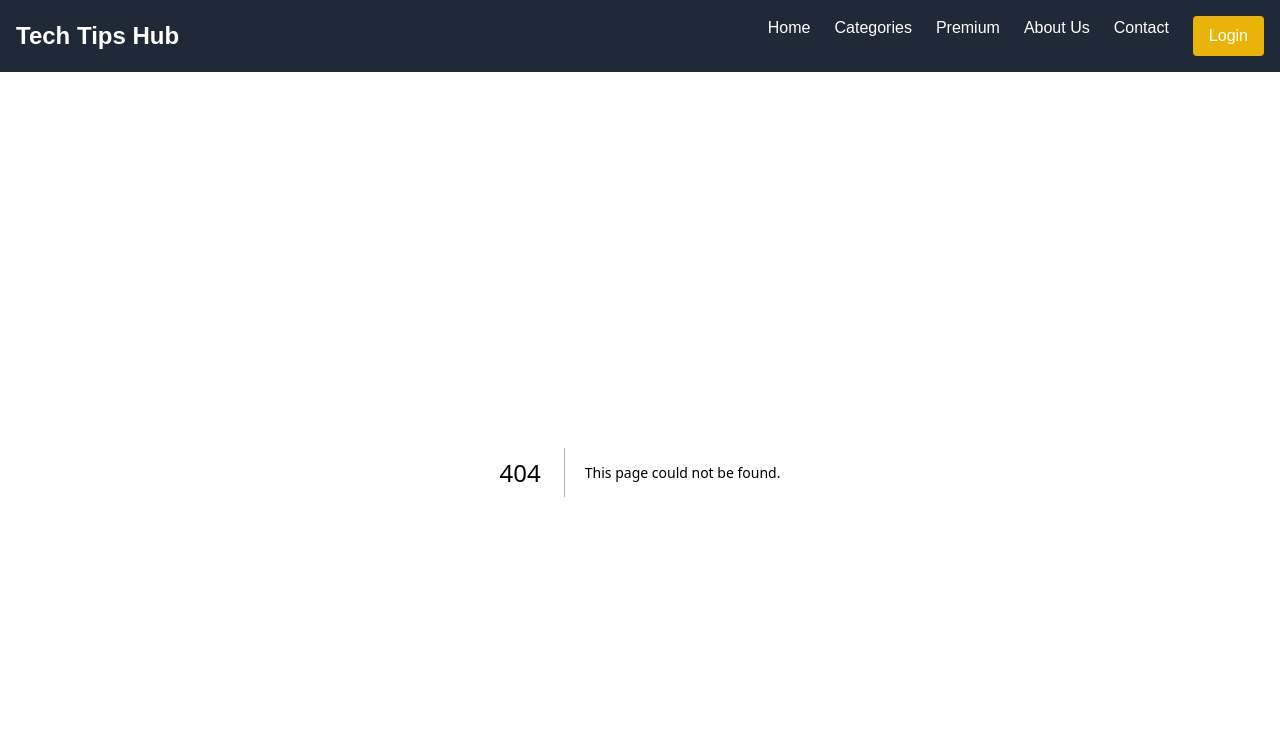
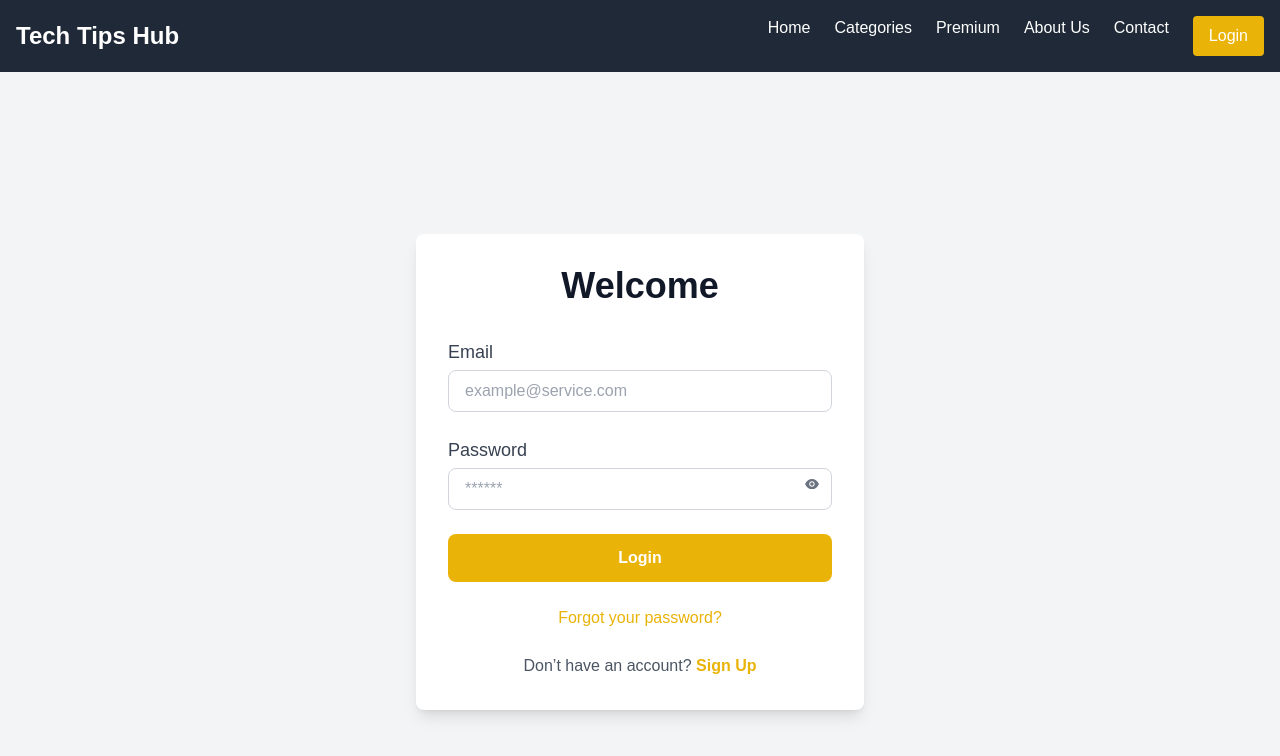
Before and after one commit to jakariamasum/CodeCompass-Client, a Next.js app: page /login in a window 1280 px wide. Before the commit this address had no page. Shown: the top 756 px of the page. Built offline with nearby package versions, Linux system fonts and the light colour scheme.

Commit message:
feat: login page

```diff
--- a/package.json
+++ b/package.json
@@ -13,6 +13,7 @@
     "next": "14.2.13",
     "react": "^18",
     "react-dom": "^18",
+    "react-hook-form": "^7.53.0",
     "react-icons": "^5.3.0",
     "react-redux": "^9.1.2"
   },
--- /dev/null
+++ b/src/app/login/page.tsx
@@ -0,0 +1,135 @@
+"use client";
+import { useForm, SubmitHandler } from "react-hook-form";
+import { useState } from "react";
+import Link from "next/link";
+import { AiFillEye, AiFillEyeInvisible } from "react-icons/ai";
+
+type LoginFormInputs = {
+  email: string;
+  password: string;
+};
+
+const LoginPage: React.FC = () => {
+  const [showPassword, setShowPassword] = useState(false);
+
+  const {
+    register,
+    handleSubmit,
+    formState: { errors },
+  } = useForm<LoginFormInputs>();
+
+  const onSubmit: SubmitHandler<LoginFormInputs> = (data) => {
+    console.log("Login Data", data);
+    // TODO: login logic
+  };
+
+  return (
+    <div className="min-h-screen flex flex-col justify-center items-center bg-gray-100 px-4 sm:px-6 lg:px-8">
+      <div className="bg-white shadow-lg rounded-lg max-w-md w-full p-8">
+        <h2 className="text-4xl font-extrabold text-center text-gray-900 mb-8">
+          Welcome
+        </h2>
+        <form onSubmit={handleSubmit(onSubmit)} className="space-y-6">
+          <div className="flex flex-col">
+            <label
+              htmlFor="email"
+              className="text-lg font-medium text-gray-700"
+            >
+              Email
+            </label>
+            <input
+              id="email"
+              placeholder="example@service.com"
+              type="email"
+              className={`mt-1 text-black px-4 py-2 border ${
+                errors.email ? "border-red-500" : "border-gray-300"
+              } rounded-lg focus:ring focus:ring-yellow-300 focus:border-yellow-400 outline-none`}
+              {...register("email", {
+                required: "Email is required",
+                pattern: {
+                  value: /^[a-zA-Z0-9_.+-]+@[a-zA-Z0-9-]+\.[a-zA-Z0-9-.]+$/,
+                  message: "Invalid email format",
+                },
+              })}
+            />
+            {errors.email && (
+              <span className="text-red-500 text-sm mt-1">
+                {errors.email.message}
+              </span>
+            )}
+          </div>
+
+          <div className="flex flex-col">
+            <label
+              htmlFor="password"
+              className="text-lg font-medium text-gray-700"
+            >
+              Password
+            </label>
+            <div className="relative">
+              <input
+                id="password"
+                placeholder="******"
+                type={showPassword ? "text" : "password"}
+                className={`mt-1 text-black px-4 py-2 border ${
+                  errors.password ? "border-red-500" : "border-gray-300"
+                } rounded-lg focus:ring focus:ring-yellow-300 focus:border-yellow-400 outline-none w-full`}
+                {...register("password", {
+                  required: "Password is required",
+                  minLength: {
+                    value: 6,
+                    message: "Password must be at least 6 characters",
+                  },
+                })}
+              />
+              <button
+                type="button"
+                onClick={() => setShowPassword(!showPassword)}
+                className="absolute right-3 top-3 text-gray-500 focus:outline-none"
+              >
+                {showPassword ? <AiFillEyeInvisible /> : <AiFillEye />}
+              </button>
+            </div>
+            {errors.password && (
+              <span className="text-red-500 text-sm mt-1">
+                {errors.password.message}
+              </span>
+            )}
+          </div>
+
+          <div>
+            <button
+              type="submit"
+              className="w-full py-3 bg-yellow-500 text-white font-bold rounded-lg hover:bg-yellow-600 transition duration-300"
+            >
+              Login
+            </button>
+          </div>
+
+          <div className="text-center mt-4">
+            <Link
+              href="/forgot-password"
+              className="text-yellow-500 hover:underline"
+            >
+              Forgot your password?
+            </Link>
+          </div>
+
+          <div className="text-center mt-4">
+            <p className="text-gray-600">
+              Don’t have an account?{" "}
+              <Link
+                href="/register"
+                className="text-yellow-500 hover:underline font-semibold"
+              >
+                Sign Up
+              </Link>
+            </p>
+          </div>
+        </form>
+      </div>
+    </div>
+  );
+};
+
+export default LoginPage;
```
Also changed, not shown: 1 other file (tests, documents, lock files or other folders).
